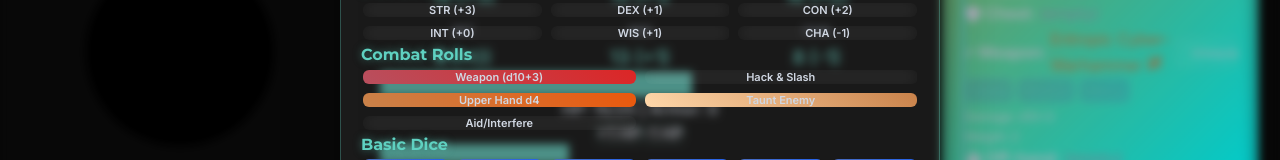
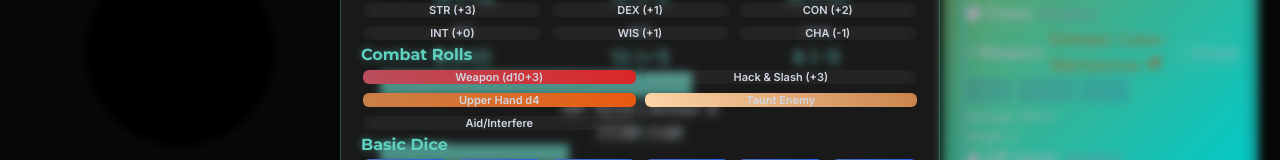
Before and after one commit to thwoom/zimbo-tauri-character-sheet, a React (Vite) app: page / in a window 1280 px wide. Both pictures are taken after a click on the button "Open dice roller". Shown: the part 320-480 px from the top of the page. Built offline with nearby package versions, Linux system fonts and the light colour scheme.

Commit message:
feat: use STR mod for Hack & Slash

```diff
--- a/src/components/DiceRollerModal.jsx
+++ b/src/components/DiceRollerModal.jsx
@@ -118,11 +118,12 @@ const DiceRollerModal = ({
                   Weapon ({equippedWeaponDamage})
                 </button>
                 <button
-                  onClick={() => rollDice('2d6+3', 'Hack & Slash')}
+                  onClick={() => rollDice(`2d6+${character.stats.STR.mod}`, 'Hack & Slash')}
                   className={`${styles.button} ${styles.purple} ${styles.small}`}
                   aria-label="Roll Hack & Slash"
                 >
-                  Hack & Slash
+                  Hack & Slash ({character.stats.STR.mod >= 0 ? '+' : ''}
+                  {character.stats.STR.mod})
                 </button>
                 <button
                   onClick={() => rollDice('d4', 'Upper Hand')}
```
Also changed, not shown: 1 other file (tests, documents, lock files or other folders).
